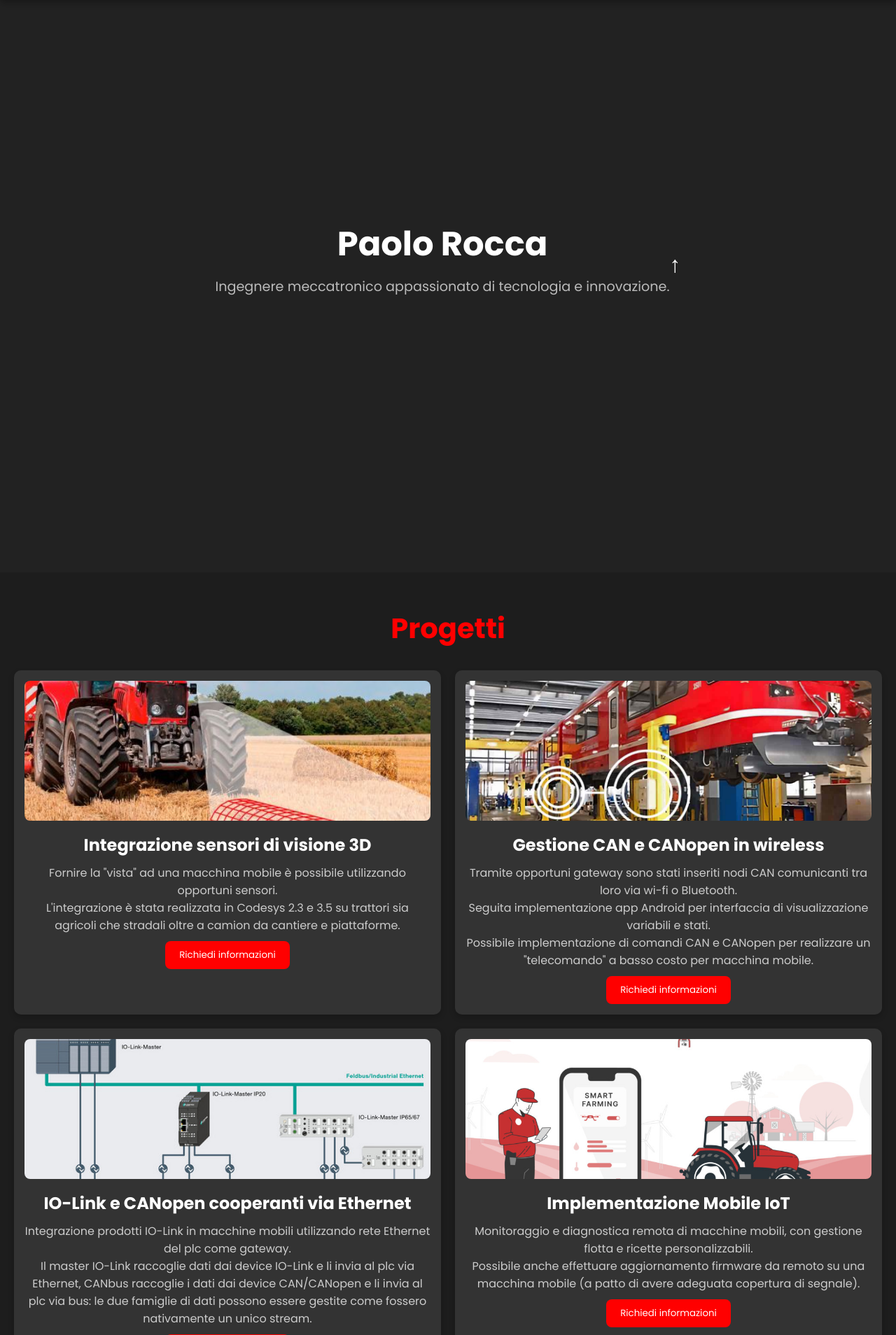
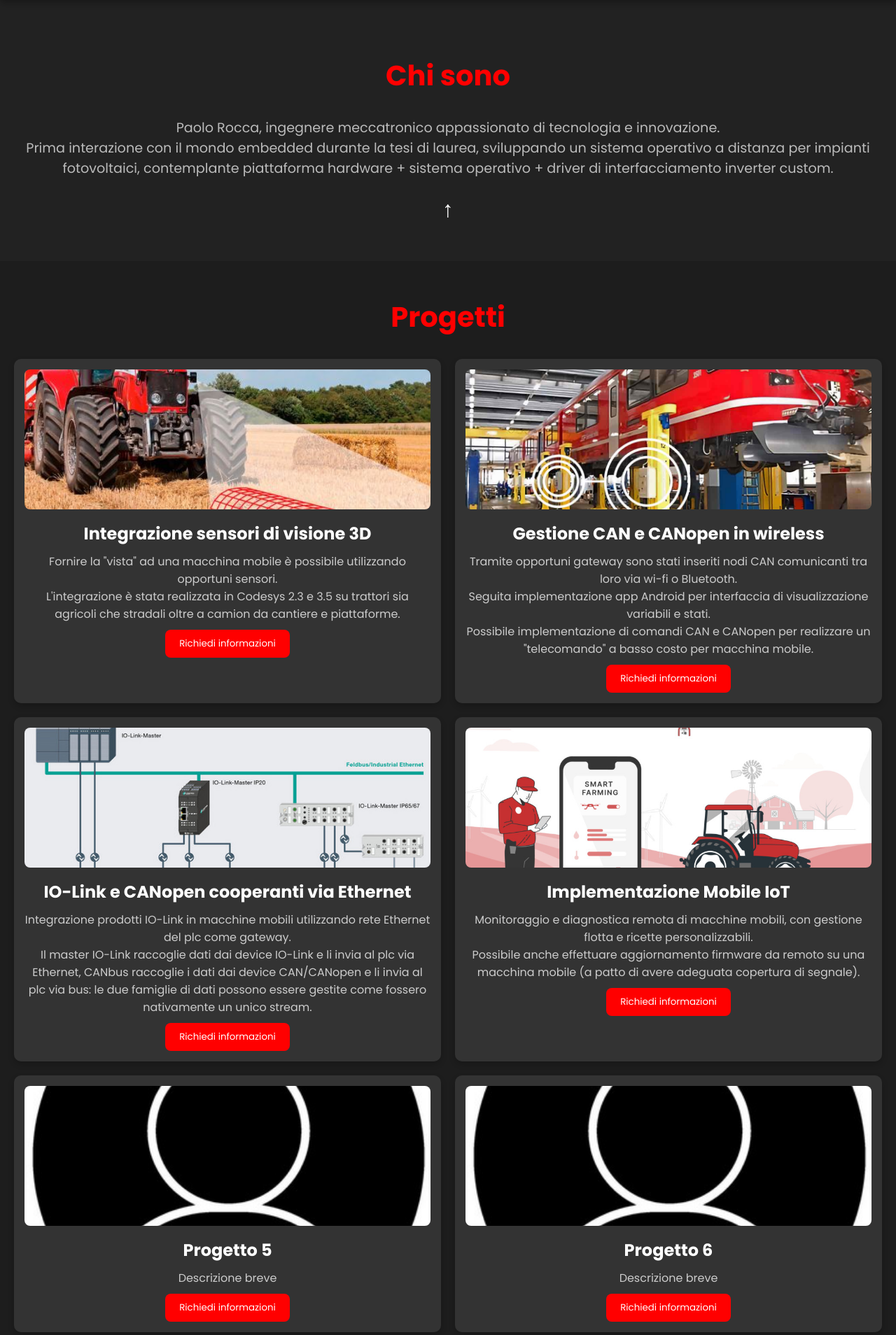
Before and after one commit to PaoloRocca/Repo, a Flask app: page / in a window 1280 px wide. Shown: the part 82-1990 px from the top of the page at 70% size. Run offline with Flask 3, Linux system fonts and the light colour scheme; some libraries are stand-ins or nearby versions.

Commit message:
Reviewed intro section

```diff
--- a/static/css/style.css
+++ b/static/css/style.css
@@ -32,7 +32,7 @@ html {
     scrollbar-width: auto; /* Imposta la larghezza della scrollbar a "fine" */
     scrollbar-color: var(--contrast-color) #333; /* Imposta il colore del "thumb" e del "track" */
     scroll-behavior: smooth; /* Aggiungi l'effetto smooth scroll */
-    scroll-padding-top: 80px;  /* Imposta l'offset per la navbar */
+    scroll-padding-top: 80px /* Imposta l'offset per la navbar */
 }
 
 /* Aggiungi effetto hover per Firefox */
@@ -113,6 +113,7 @@ body {
     color: var(--contrast-color);
 }
 
+/* Theme selector */
 .color-picker {
     margin-right: 20px;
     display: flex;
@@ -125,26 +126,7 @@ section {
     padding: 50px 20px;
 }
 
-/* Sezione Introduzione */
-.intro {
-    height: 100vh;
-    display: flex;
-    justify-content: center;
-    align-items: center;
-    background-color: #222222;
-    text-align: center;
-}
-
-.intro__content h1 {
-    font-size: 3rem;
-    margin-bottom: 10px;
-}
-
-.intro__content p {
-    font-size: 1.2rem;
-    color: #bbb;
-}
-
+/* Scroll to top */
 .scroll-to-top {
     font-size: 2rem;
     color: #fff;
@@ -156,6 +138,24 @@ section {
 
 .scroll-to-top:hover {
     color: var(--contrast-color);
+}
+
+/* Sezione Introduzione */
+.intro {
+    background-color: #222222;
+    text-align: center;
+    padding-top: 160px;
+}
+
+.intro h2 {
+    font-size: 2.5rem;
+    color: var(--contrast-color);
+}
+
+.intro__content p {
+    font-size: 1.2rem;
+    color: #bbb;
+    margin-top: 30px;
 }
 
 /* Sezione Progetti */
--- a/templates/index.html
+++ b/templates/index.html
@@ -31,9 +31,12 @@
 
     <!-- Sezione Introduzione -->
     <section id="intro" class="intro">
+        <h2>Chi sono</h2>
         <div class="intro__content">
-            <h1>Paolo Rocca</h1>
-            <p>Ingegnere meccatronico appassionato di tecnologia e innovazione.</p>
+            <p>Paolo Rocca, ingegnere meccatronico appassionato di tecnologia e innovazione.<br/>
+                Prima interazione con il mondo embedded durante la tesi di laurea, sviluppando un sistema operativo a distanza per
+                impianti fotovoltaici, contemplante piattaforma hardware + sistema operativo + driver di interfacciamento inverter custom.<br/>
+            </p>
         </div>
         <!-- Freccia per tornare in cima -->
         <div class="scroll-to-top" onclick="scrollToTop()">
@@ -89,13 +92,13 @@
             <div class="project">
                 <img src="static/images/login.jpg" alt="Progetto 5">
                 <h3>Progetto 5</h3>
-                <p>Descrizione breve del progetto.</p>
+                <p>Descrizione breve</p>
                 <button class="info-btn" data-project="5">Richiedi informazioni</button>
             </div>
             <div class="project">
                 <img src="static/images/login.jpg" alt="Progetto 6">
                 <h3>Progetto 6</h3>
-                <p>Descrizione breve del progetto.</p>
+                <p>Descrizione breve</p>
                 <button class="info-btn" data-project="6">Richiedi informazioni</button>
             </div>
         </div>
@@ -112,37 +115,37 @@
             <div class="service">
                 <img src="static/images/login.jpg" alt="Servizio 1">
                 <h3>Technical Manager</h3>
-                <p>Descrizione breve del servizio 1.</p>
+                <p>Descrizione breve</p>
                 <button class="info-btn" data-service="1">Richiedi informazioni</button>
             </div>
             <div class="service">
                 <img src="static/images/login.jpg" alt="Servizio 2">
                 <h3>Project Manager</h3>
-                <p>Descrizione breve del servizio 2.</p>
+                <p>Descrizione breve</p>
                 <button class="info-btn" data-service="2">Richiedi informazioni</button>
             </div>
             <div class="service">
                 <img src="static/images/login.jpg" alt="Servizio 3">
                 <h3>Product Manager</h3>
-                <p>Descrizione breve del servizio 3.</p>
+                <p>Descrizione breve</p>
                 <button class="info-btn" data-service="3">Richiedi informazioni</button>
             </div>
             <div class="service">
                 <img src="static/images/login.jpg" alt="Servizio 4">
                 <h3>Certificazioni e normative</h3>
-                <p>Descrizione breve del servizio 4.</p>
+                <p>Descrizione breve</p>
                 <button class="info-btn" data-service="4">Richiedi informazioni</button>
             </div>
             <div class="service">
                 <img src="static/images/login.jpg" alt="Servizio 5">
                 <h3>Formazioni</h3>
-                <p>Descrizione breve del servizio 5.</p>
+                <p>Descrizione breve</p>
                 <button class="info-btn" data-service="5">Richiedi informazioni</button>
             </div>
             <div class="service">
                 <img src="static/images/login.jpg" alt="Servizio 6">
                 <h3>Analisi/Programmazione/Porting</h3>
-                <p>Descrizione breve del servizio 6.</p>
+                <p>Descrizione breve</p>
                 <button class="info-btn" data-service="6">Richiedi informazioni</button>
             </div>
         </div>
```
